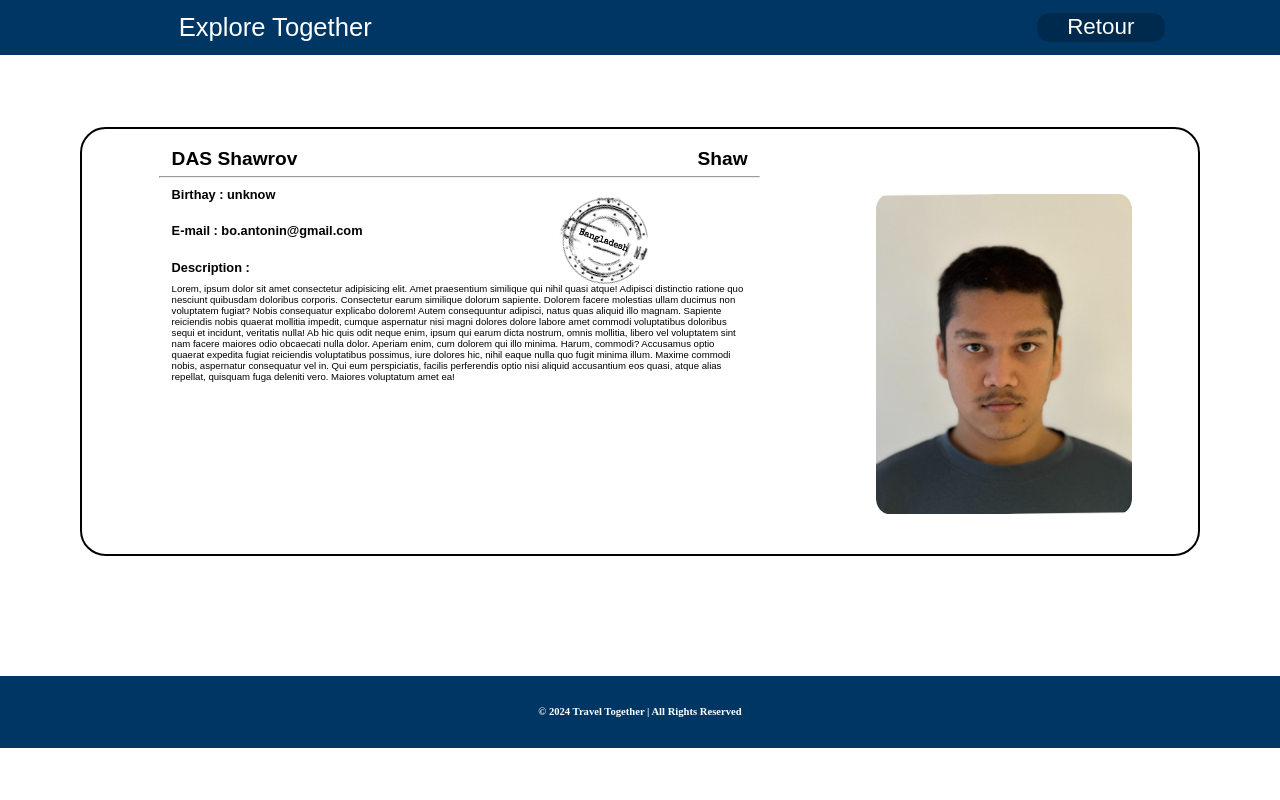
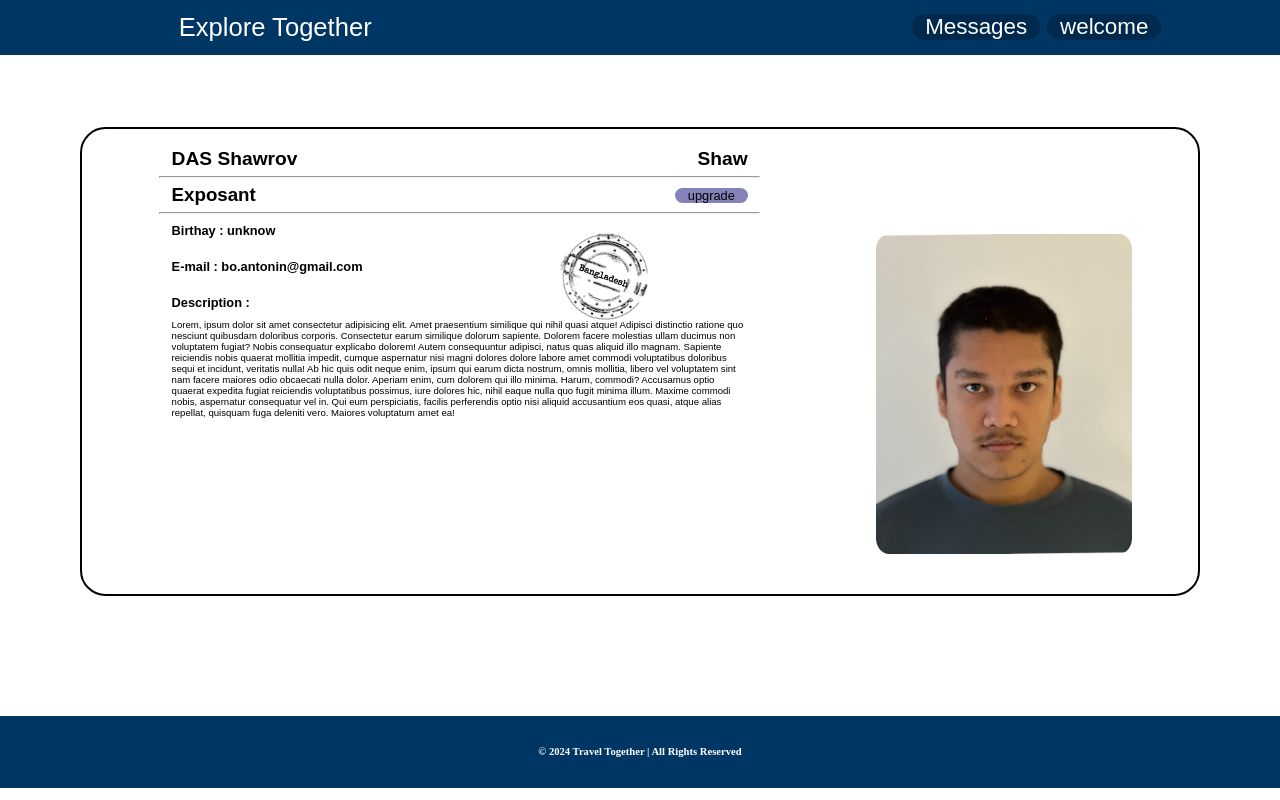
Before and after one commit to Eliasgdr/ExploreTogether, a PHP site: page /profile.php in a window 1280 px wide. Run offline with PHP 8.4, Linux system fonts and the light colour scheme; some web fonts are replaced.

Commit message:
random shit

```diff
--- a/public_html/chat.php
+++ b/public_html/chat.php
@@ -1,10 +1,10 @@
 <?php
-// Start the session
+
 session_start();
 
-// Check if the user is logged in
+
 if (!isset($_SESSION['userID'])) {
-    header("Location: login.php"); // Redirect to login page if not logged in
+    header("Location: login.php");
     exit;
 }
 ?>
--- a/public_html/profile.php
+++ b/public_html/profile.php
@@ -5,14 +5,17 @@
     <meta name="viewport" content="width=device-width, initial-scale=1.0">
     <title>Travel Together</title>
     <script src="https://ajax.googleapis.com/ajax/libs/jquery/3.5.1/jquery.min.js"></script>
-    <script src="javascript/databaseRequest.js"></script>
-    <link href="./stylessheet/profile.css" rel="stylesheet" type="text/css">
+    <script src="javascript/databaseRequest.js?<?php echo time(); ?>"></script>
+    <link href="./stylessheet/profile.css?<?php echo time(); ?>" rel="stylesheet" type="text/css">
 </head>
 
 <body>
     <header>
         <div class="title">Explore Together</div>
-        <div class="titleButton">Retour</div>
+        <div class="redirect">
+            <a type="button" class="titleButton" onclick="redirectMessages()">Messages</a>
+            <a type="button" class="titleButton" onclick="window.location.href='welcome.php'">welcome</a>
+        </div>
     </header>
     <div class="content">
         <div class="card">
@@ -22,6 +25,13 @@
                     <h3 id="name">DAS Shawrov</h3>
                     <h3 id="userName">Shaw</h3>
                 </div>
+                <hr>
+
+                <div class="subscription">
+                    <h3>Exposant</h3>
+                    <a type="button" class="subscriptionButton" onclick="window.location.href='upgrade.php'">upgrade</a>
+                </div>
+
                 <hr>
                 <div class="userInfo">
                     <h5 id="userBirth">Birthay : unknow</h5>
--- a/public_html/stylessheet/chat.css
+++ b/public_html/stylessheet/chat.css
@@ -117,8 +117,3 @@ footer{
 
     padding: 1vw;
 }
-
-
-'''.message-header .message-author .message-time .message-actions .delete-message-btn .edit-message-btn'''
-
-'''.message-body.message-author .message-time .message-actions'''
--- a/public_html/stylessheet/global.css
+++ b/public_html/stylessheet/global.css
@@ -9,13 +9,14 @@
 
     --mainColor: rgba(0, 54, 100, 1);
     --greyColor:rgba(0, 0, 0, 0.233);
+    --heavyGreyColor:rgba(16, 3, 61, 0.531);
     --whiteColor:white;
     --blackColor:black;
 }
 
 header{
     display: grid;
-    grid-template-columns: 5% 33% 33% 10% 10% 5%;
+    grid-template-columns: 5% 33% 33% 20% 5%;
 
     margin: -8px;
 
@@ -36,16 +37,34 @@ header .title{
 
     background-color: var(--mainColor);
 }
-header .titleButton{
-    grid-column-start: 5;
 
+header .redirect {
+    grid-column-start: 4;
+    display: flex;
+    flex-direction: row;
+    align-items: center;
+    justify-content: space-around;
+
+}
+
+
+header .redirect .titleButton{
+    display: inline-block;
+    cursor: pointer;
+    user-select: none;
     display: flex;
     border-radius: 1vw;
+    padding-inline: 1vw;
     font-size: 1.75vw;
     align-items: center;
     justify-content: center;
 
     background-color: var(--greyColor);
+}
+
+header .redirect .titleButton:hover{
+    background-color: var(--heavyGreyColor);
+
 }
 
 footer{
--- a/public_html/stylessheet/messages.css
+++ b/public_html/stylessheet/messages.css
@@ -1,4 +1,4 @@
-@import "./global.css";
+@import "./global.css?<?php echo time(); ?>";
 
 body {
 	font-family: Arial, sans-serif;
--- a/public_html/stylessheet/profile.css
+++ b/public_html/stylessheet/profile.css
@@ -1,4 +1,4 @@
-@import "./global.css";
+@import "./global.css?<?php echo time(); ?>";
 
 .content{
     margin: -8px;
@@ -22,7 +22,7 @@
     padding-right: 80vw;
 
     grid-template-columns: 7vw 45vw 5vw 30vw 10vw;
-    grid-template-rows: 5vh auto auto 5vh;
+    grid-template-rows: 5vh 5vh auto auto 5vh;
 }
 
 .content .card .cardPicture{
@@ -32,7 +32,7 @@
     justify-self: center;
 
     grid-column-end: 5;
-    grid-row-start: 2;
+    grid-row-start: 3;
 
     width: 20vw;
     height: 40vh;
@@ -65,7 +65,7 @@
 }
 
 .content .card .cardInfo .userInfo{
-    grid-row-start: 2;
+    grid-row-start:3 ;
 }
 
 .content .card .cardInfo .userInfo .userDescript {
@@ -110,3 +110,29 @@
     font-family: "Special Elite", system-ui;
 
 }
+
+.content .card .subscription{
+    grid-row-start: 2;
+    display: flex;
+    flex-direction: row;
+    align-items: center;
+    justify-content: space-between;
+}
+
+.content .card .subscription .subscriptionButton{
+    display: inline-block;
+    cursor: pointer;
+    user-select: none;
+    display: flex;
+    border-radius: 1vw;
+    padding-inline: 1vw;
+    font-size: 1vw;
+    align-items: center;
+    justify-content: center;
+    background-color:rgb(131, 131, 185)
+}
+
+
+.content .card .subscription .subscriptionButton:hover{
+    background-color: rgba(131, 131, 185, 0.788);
+}
--- a/public_html/stylessheet/welcome.css
+++ b/public_html/stylessheet/welcome.css
@@ -1,4 +1,4 @@
-@import url('global.css');
+@import url('global.css?<?php echo time(); ?>');
 
 
 
--- a/public_html/welcome.php
+++ b/public_html/welcome.php
@@ -24,7 +24,10 @@
 <body>
     <header>
         <div class="title">Explore Together</div>
-        <a type="button" class="titleButton" onclick="redirectMessages()">Messages</a>
+        <div class="redirect">
+            <a type="button" class="titleButton" onclick="redirectMessages()">Messages</a>
+            <a type="button" class="titleButton" onclick="window.location.href='profile.php'">Profil</a>
+        </div>
     </header>
 
 
```
Also changed, not shown: public_html/messages.php (+6 -4 lines), public_html/subscription.php (added, +10 -0 lines).
